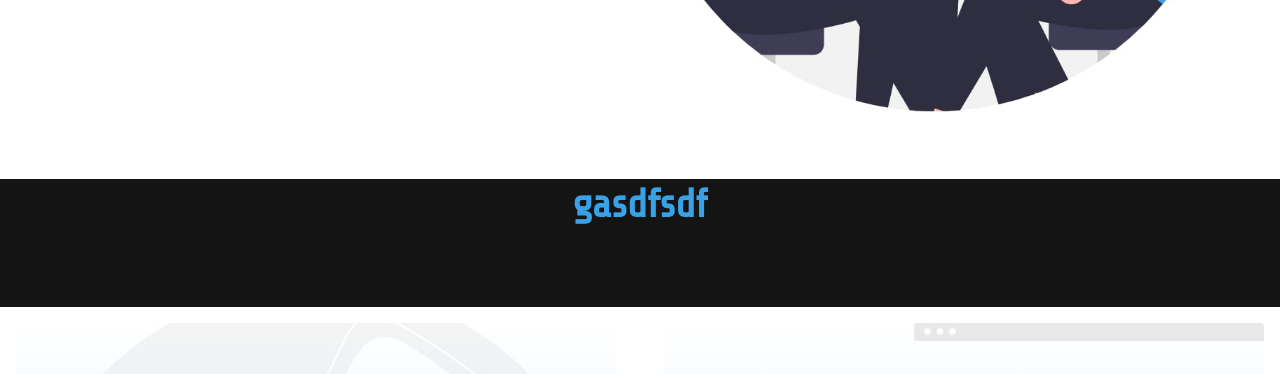
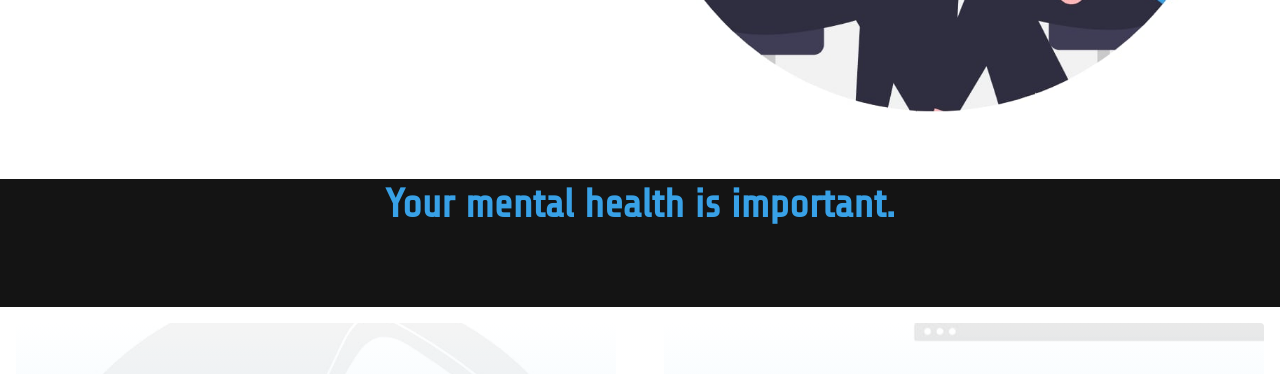
Before and after one commit to jm1113/jm1113.github.io, a plain HTML site: page home.html in a window 1280 px wide. Shown: the part 661-1035 px from the top of the page. Drawn offline with Linux system fonts and the light colour scheme.

Commit message:
Your mental health is important

```diff
--- a/home.html
+++ b/home.html
@@ -53,7 +53,7 @@
 
     <!-- Service Section -->
     <div class="services">
-        <h1>gasdfsdf</h1>
+        <h1>Your mental health is important.</h1>
         <div class="services__container">
             <div class="services__card">
                 <h2>Share your thoughts</h2>
```
